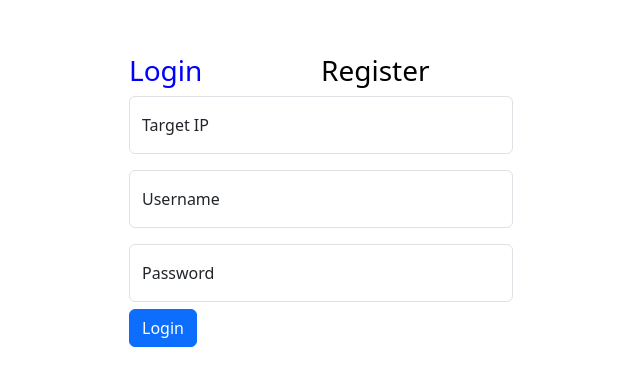
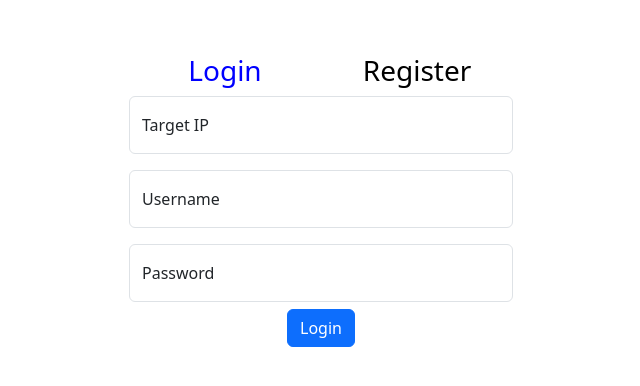
Before and after one commit to amsquid/clowd-front, a React (Vite) app: page / in a window 1280 px wide. Shown: the part 138-524 px from the top of the page, without its empty margins (319-959 px from the left). Built offline with nearby package versions, Linux system fonts and the light colour scheme.

Commit message:
Removed login's css files

```diff
--- a/src/pages/Login.css
+++ /dev/null
@@ -1,43 +0,0 @@
-body {
-	display: grid;
-
-	--width: 35%;
-
-	@media (width <= 600px) {
-		--width: 5%;
-	}
-
-	margin-left: var(--width);
-	margin-right: var(--width);
-	margin-top: 15%;
-}
-
-button, .alert {
-	margin-top: 2%;
-}
-
-.auth-options {
-	display: flex;
-}
-
-.auth-options > * {
-	flex: 1;
-}
-
-.auth-options > *:hover {
-	cursor: pointer;
-}
-
-.auth-chosen {
-	color: blue;
-	transition: 0.2s;
-}
-
-.auth-notchosen {
-	color: black;
-	transition: 0.2s;
-}
-
-p {
-	margin-bottom: 0;
-}
--- a/src/pages/Login.tsx
+++ b/src/pages/Login.tsx
@@ -1,7 +1,6 @@
 import { SyntheticEvent, useState } from "react";
 import Cookies from "universal-cookie";
 import Alert from "../components/Alert";
-import "./Login.css";
 import { useNavigate } from "react-router-dom";
 
 const Login = () => {
@@ -129,7 +128,7 @@ const Login = () => {
 	};
 
 	return (
-		<div>
+		<div className="login">
 			<div className="auth-options">
 				<h3
 					className={loggingIn ? "auth-chosen" : "auth-notchosen"}
```
